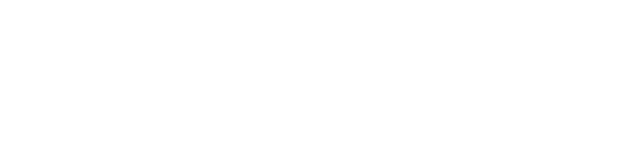
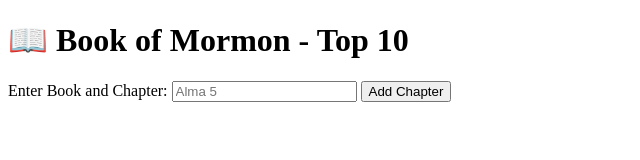
Before and after one commit to tarabergener/wdd131, a plain HTML site: page bom.html in a window 1280 px wide. Shown: the whole page, without its empty margins (0-640 px from the left). Drawn offline with Linux system fonts and the light colour scheme.

Commit message:
bom changes

```diff
--- a/bom.html
+++ b/bom.html
@@ -1,11 +1,19 @@
 <!DOCTYPE html>
-<html lang="en">
+<html lang="en-US">
 <head>
     <meta charset="UTF-8">
     <meta name="viewport" content="width=device-width, initial-scale=1.0">
     <title>Document</title>
 </head>
 <body>
-
+    <header>
+        <h1>📖 Book of Mormon - Top 10</h1>
+    </header>
+<main>
+	<label for="favchap">Enter Book and Chapter: </label>
+	<input type="text" id="favchap" placeholder="Alma 5">
+	<button type="submit">Add Chapter</button>
+	<ul id="list"></ul>
+</main>
 </body>
 </html>
--- a/styles/bom.css
+++ b/styles/bom.css
@@ -0,0 +1,69 @@
+* {
+	margin: 0;
+	padding: 0;
+}
+
+body {
+	height: 100vh;
+	display: flex;
+	flex-direction: column;
+	align-items: center;
+	justify-content: center;
+	font-family: Acme, Arial, sans-serif;
+}
+
+h1 {
+	font-size: 1.5rem;
+}
+
+main {
+	margin: 1rem auto;
+	border: 1px solid rgba(0, 0, 0, 0.1);
+	padding: 1rem;
+	background-color: #ddd;
+	display: flex;
+	flex-direction: column;
+}
+
+input,
+button {
+	padding: 0.5rem;
+}
+
+button {
+	margin: 0.5rem;
+}
+
+.delete {
+	width: fit-content;
+}
+
+.input {
+	display: flex;
+	gap: 1rem;
+}
+
+.list {
+	padding: 0.5rem;
+}
+
+ul {
+	margin: 1rem;
+	list-style: none;
+}
+
+li {
+	display: flex;
+	align-items: center;
+	justify-content: space-between;
+}
+
+@media only screen and (min-width: 32.5em) {
+	h1 {
+		font-size: 2rem;
+	}
+
+	main {
+		width: 320px;
+	}
+}
```
